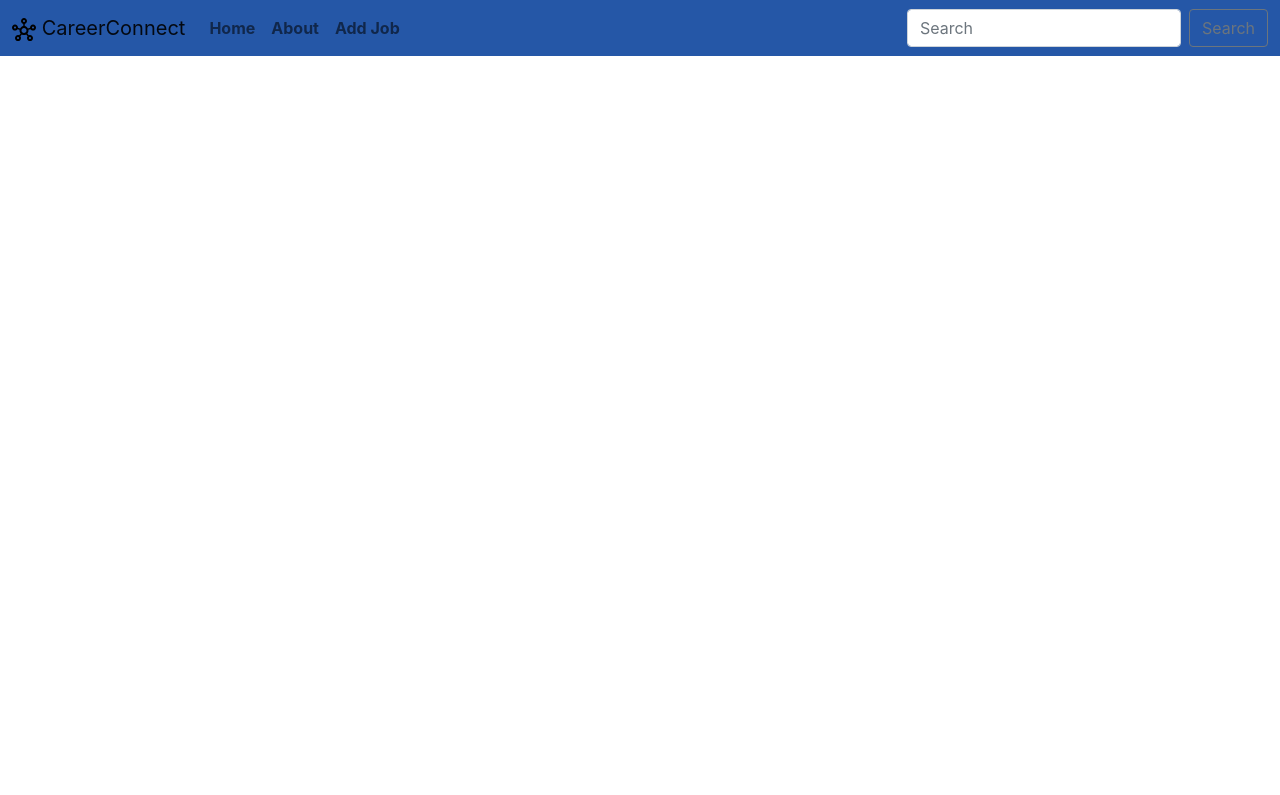
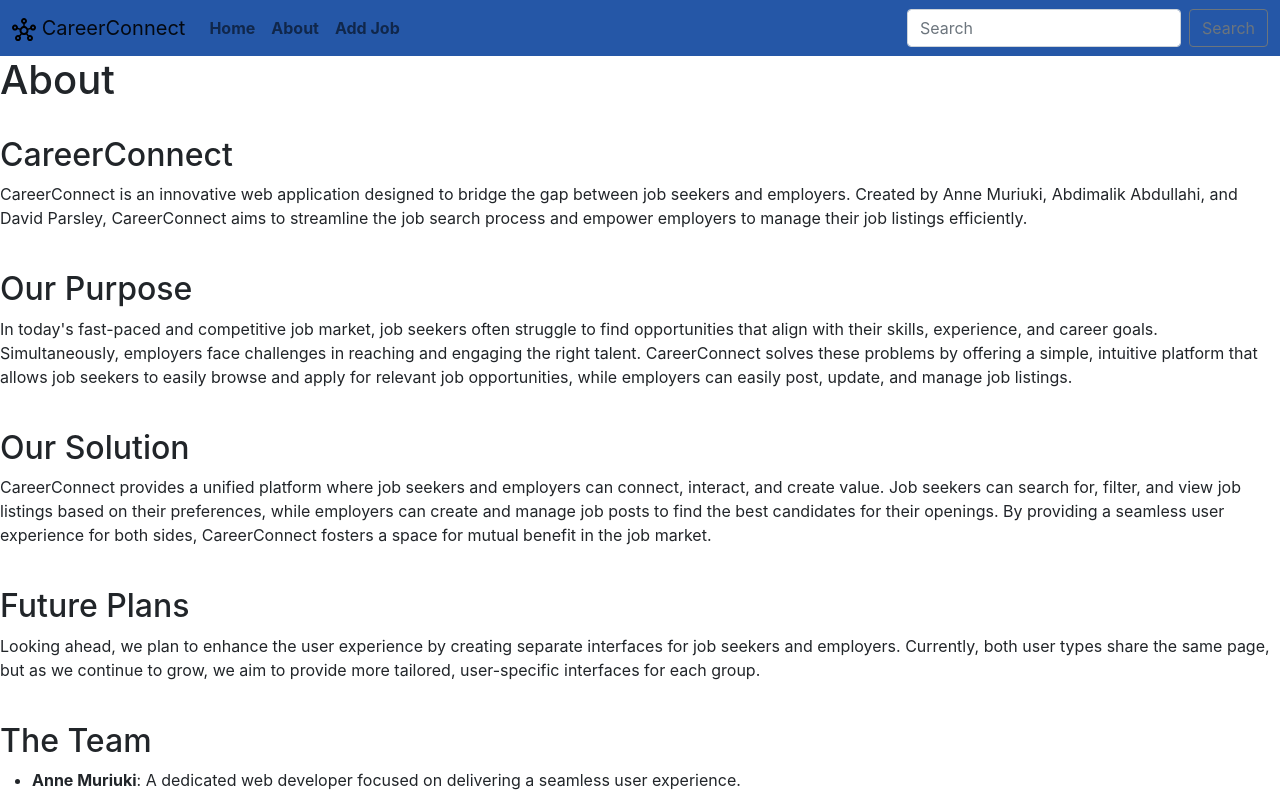
Before and after one commit to DavidParsley/Phase-2-Project-CareerConnect, a React (Create React App) app: page /about in a window 1280 px wide. Shown: the top 795 px of the page. Built offline with nearby package versions, Linux system fonts and the light colour scheme.

Commit message:
adds about page

```diff
--- a/src/components/Navbar.jsx
+++ b/src/components/Navbar.jsx
@@ -11,10 +11,10 @@ export default function Navbar() {
     <div className="collapse navbar-collapse" id="navbarSupportedContent">
       <ul className="navbar-nav me-auto mb-2 mb-lg-0">
         <li className="nav-item">
-          <a className="nav-link" aria-current="page" href="#"><strong className='xyz'>Home</strong></a>
+          <a className="nav-link" aria-current="page" href={"/"}><strong className='xyz'>Home</strong></a>
         </li>
         <li className="nav-item">
-          <a className="nav-link" href="#"><strong className='xyz'>About</strong></a>
+          <a className="nav-link" href={"/about"}><strong className='xyz'>About</strong></a>
         </li>
         <li className="nav-item">
           <a className="nav-link" href="#"><strong className='xyz'>Add Job</strong></a>
--- a/src/pages/About.jsx
+++ b/src/pages/About.jsx
@@ -1,5 +1,75 @@
-import React from "react";
+import React from 'react';
 
 export default function About() {
+  return (
+    <div className="about-container">
+      {/* Main Title */}
+      <h1 className="about-title">About</h1>
+      <br />
 
+      {/* Introduction Section */}
+      <section className="about-section intro-section">
+        <h2 className="section-title">CareerConnect</h2>
+        <p className="section-content">
+          CareerConnect is an innovative web application designed to bridge the gap between job seekers and employers.
+          Created by Anne Muriuki, Abdimalik Abdullahi, and David Parsley, CareerConnect aims to streamline the job
+          search process and empower employers to manage their job listings efficiently.
+        </p>
+      </section>
+      <br />
+
+      {/* Purpose Section */}
+      <section className="about-section purpose-section">
+        <h2 className="section-title">Our Purpose</h2>
+        <p className="section-content">
+          In today's fast-paced and competitive job market, job seekers often struggle to find opportunities that align
+          with their skills, experience, and career goals. Simultaneously, employers face challenges in reaching and
+          engaging the right talent. CareerConnect solves these problems by offering a simple, intuitive platform that
+          allows job seekers to easily browse and apply for relevant job opportunities, while employers can easily post,
+          update, and manage job listings.
+        </p>
+      </section>
+      <br />
+
+      {/* Solution Section */}
+      <section className="about-section solution-section">
+        <h2 className="section-title">Our Solution</h2>
+        <p className="section-content">
+          CareerConnect provides a unified platform where job seekers and employers can connect, interact, and create
+          value. Job seekers can search for, filter, and view job listings based on their preferences, while employers
+          can create and manage job posts to find the best candidates for their openings. By providing a seamless user
+          experience for both sides, CareerConnect fosters a space for mutual benefit in the job market.
+        </p>
+      </section>
+      <br />
+
+      {/* Future Plans Section */}
+      <section className="about-section future-section">
+        <h2 className="section-title">Future Plans</h2>
+        <p className="section-content">
+          Looking ahead, we plan to enhance the user experience by creating separate interfaces for job seekers and
+          employers. Currently, both user types share the same page, but as we continue to grow, we aim to provide
+          more tailored, user-specific interfaces for each group.
+        </p>
+      </section>
+      <br />
+
+      {/* Team Section */}
+      <section className="about-section team-section">
+        <h2 className="section-title">The Team</h2>
+        <ul className="team-list">
+          <li className="team-member">
+            <strong className="member-name">Anne Muriuki</strong>: A dedicated web developer focused on delivering a seamless user experience.
+          </li>
+          <li className="team-member">
+            <strong className="member-name">Abdimalik Abdullahi</strong>: A driven team member committed to building functional and scalable solutions.
+          </li>
+          <li className="team-member">
+            <strong className="member-name">David Parsley</strong>: A collaborator with a keen eye for clean, responsive design and user-centric development.
+          </li>
+        </ul>
+      </section>
+      <br />
+    </div>
+  );
 }
```
